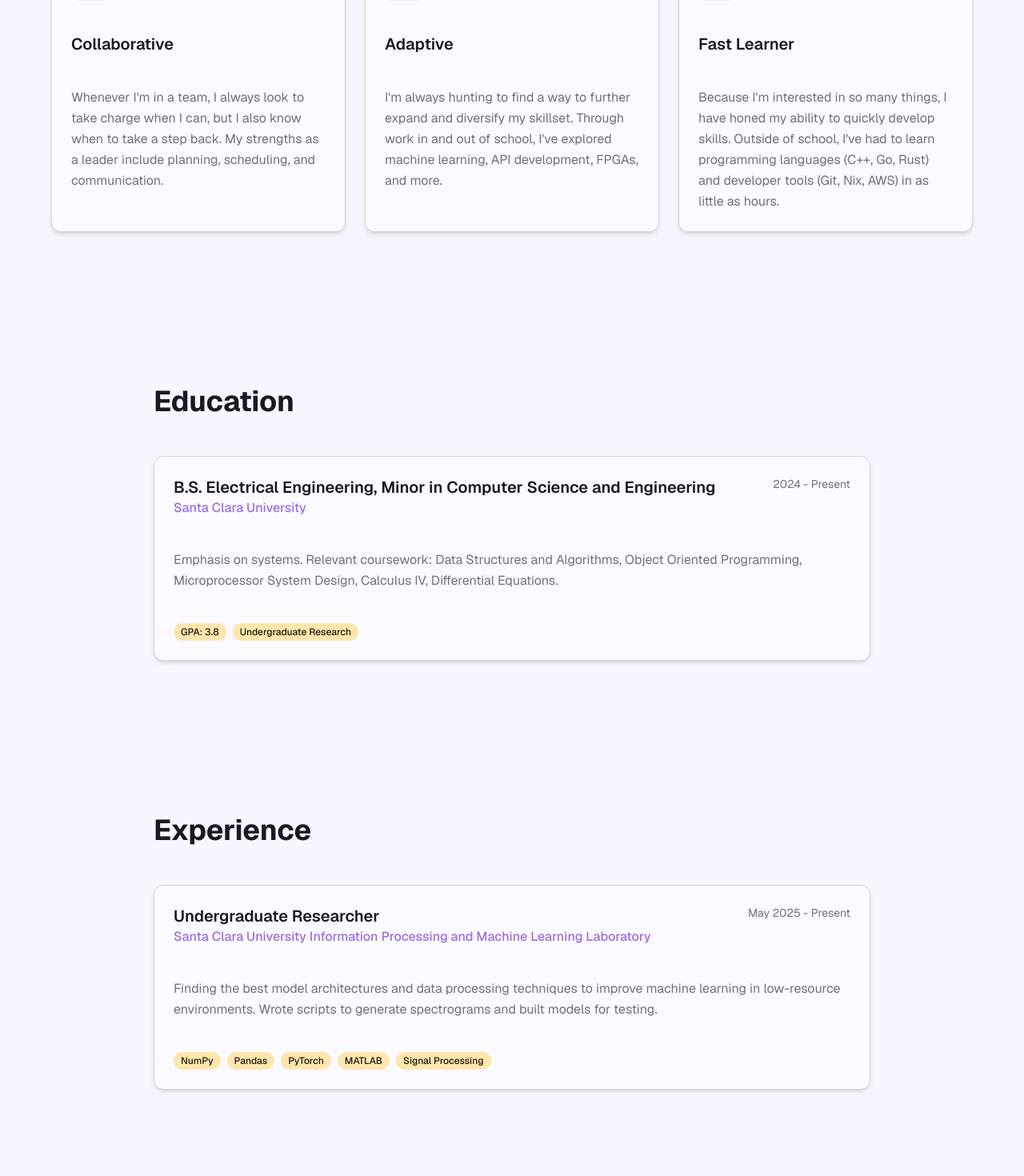
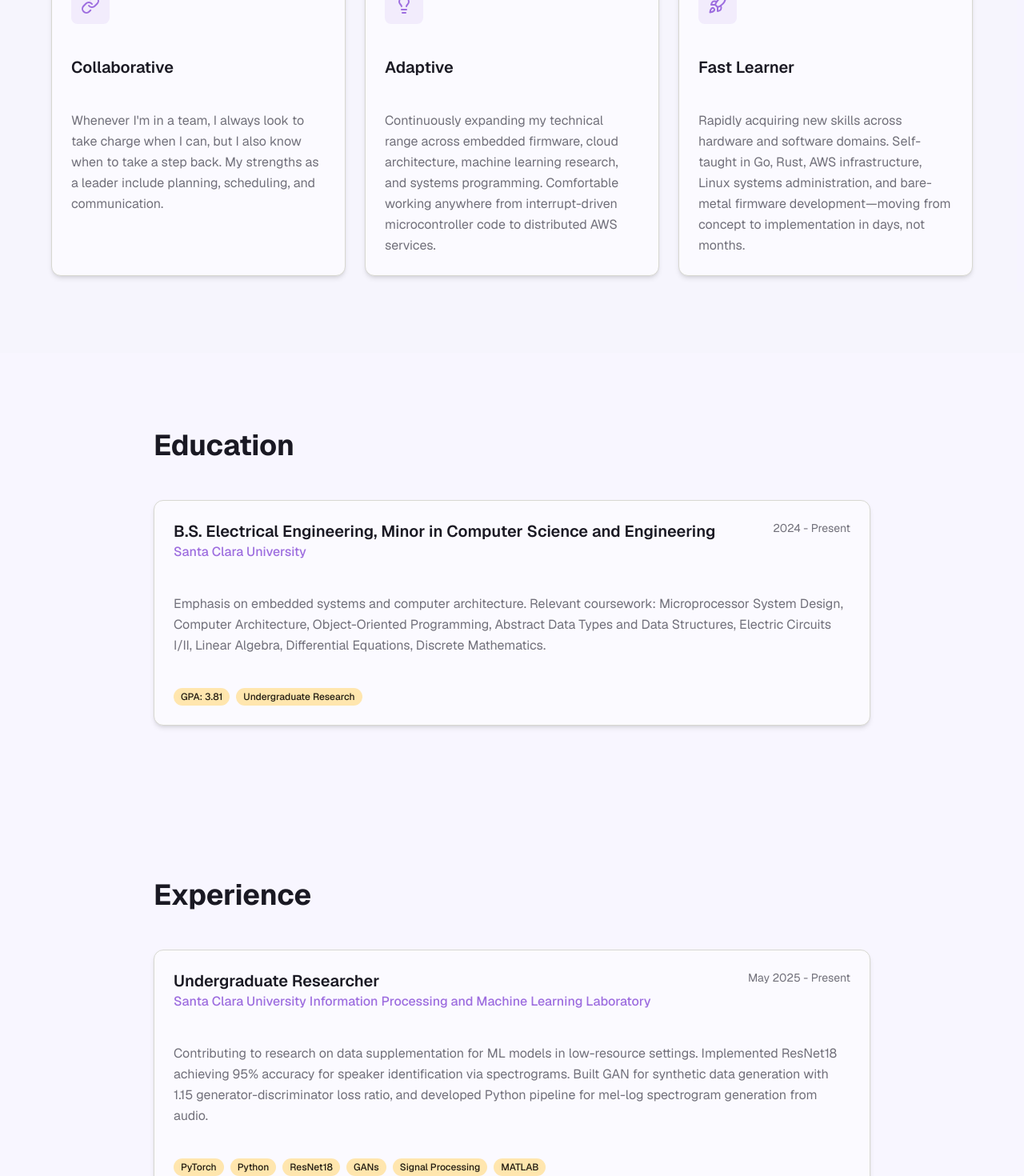
Before and after one commit to al-nf/personal-website, a Next.js app: page / in a window 1280 px wide. Shown: the part 1160-2630 px from the top of the page at 80% size. Built offline with nearby package versions, Linux system fonts and the light colour scheme.

Commit message:
updated education + removed learning section

```diff
--- a/app/page.tsx
+++ b/app/page.tsx
@@ -3,7 +3,6 @@ import { About } from "@/components/about"
 import { Education } from "@/components/education"
 import { Experience } from "@/components/experience"
 import { Projects } from "@/components/projects"
-import { Learning } from "@/components/learning"
 import { Contact } from "@/components/contact"
 import { Navigation } from "@/components/navigation"
 
@@ -17,7 +16,6 @@ export default function Home() {
                 <Education />
                 <Experience />
                 <Projects />
-                <Learning />
                 <Contact />
             </main>
         </div>
--- a/components/about.tsx
+++ b/components/about.tsx
@@ -9,7 +9,7 @@ export function About() {
                     <div className="space-y-4">
                         <h2 className="text-3xl md:text-4xl font-bold text-balance">About Me</h2>
                         <p className="text-lg text-muted-foreground leading-relaxed max-w-3xl">
-                            I'm an engineer passionate about learning new things. I have been working on expanding my skills both in hardware and software. My strength lies in my flexibility to succeed with any team using a wide variety of tech.
+                            I'm an electrical engineering student with a passion for building systems across the full stack—from firmware on ARM Cortex-M microcontrollers to cloud-native backends on AWS. My work spans embedded systems, machine learning research, and production infrastructure, always focused on creating robust, real-world solutions.
                         </p>
                     </div>
 
@@ -30,7 +30,7 @@ export function About() {
                             </div>
                             <h3 className="text-xl font-semibold">Adaptive</h3>
                             <p className="text-muted-foreground leading-relaxed">
-                                I'm always hunting to find a way to further expand and diversify my skillset. Through work in and out of school, I've explored machine learning, API development, FPGAs, and more.
+                                Continuously expanding my technical range across embedded firmware, cloud architecture, machine learning research, and systems programming. Comfortable working anywhere from interrupt-driven microcontroller code to distributed AWS services.
                             </p>
                         </Card>
 
@@ -40,7 +40,7 @@ export function About() {
                             </div>
                             <h3 className="text-xl font-semibold">Fast Learner</h3>
                             <p className="text-muted-foreground leading-relaxed">
-                                Because I'm interested in so many things, I have honed my ability to quickly develop skills. Outside of school, I've had to learn programming languages (C++, Go, Rust) and developer tools (Git, Nix, AWS) in as little as hours.
+                                Rapidly acquiring new skills across hardware and software domains. Self-taught in Go, Rust, AWS infrastructure, Linux systems administration, and bare-metal firmware development—moving from concept to implementation in days, not months.
                             </p>
                         </Card>
                     </div>
--- a/components/education.tsx
+++ b/components/education.tsx
@@ -7,8 +7,8 @@ const educations = [
         school: "Santa Clara University",
         period: "2024 - Present",
         description:
-            "Emphasis on systems. Relevant coursework: Data Structures and Algorithms, Object Oriented Programming, Microprocessor System Design, Calculus IV, Differential Equations.",
-        highlights: ["GPA: 3.8", "Undergraduate Research"],
+            "Emphasis on embedded systems and computer architecture. Relevant coursework: Microprocessor System Design, Computer Architecture, Object-Oriented Programming, Abstract Data Types and Data Structures, Electric Circuits I/II, Linear Algebra, Differential Equations, Discrete Mathematics.",
+        highlights: ["GPA: 3.81", "Undergraduate Research"],
     },
 ]
 
--- a/components/experience.tsx
+++ b/components/experience.tsx
@@ -7,8 +7,8 @@ const experiences = [
         company: "Santa Clara University Information Processing and Machine Learning Laboratory",
         period: "May 2025 - Present",
         description:
-            "Finding the best model architectures and data processing techniques to improve machine learning in low-resource environments. Wrote scripts to generate spectrograms and built models for testing.",
-        skills: ["NumPy", "Pandas", "PyTorch", "MATLAB", "Signal Processing"],
+            "Contributing to research on data supplementation for ML models in low-resource settings. Implemented ResNet18 achieving 95% accuracy for speaker identification via spectrograms. Built GAN for synthetic data generation with 1.15 generator-discriminator loss ratio, and developed Python pipeline for mel-log spectrogram generation from audio.",
+        skills: ["PyTorch", "Python", "ResNet18", "GANs", "Signal Processing", "MATLAB"],
     },
 ]
 
--- a/components/hero.tsx
+++ b/components/hero.tsx
@@ -16,7 +16,7 @@ export function Hero() {
                     </div>
 
                     <p className="text-lg text-muted-foreground leading-relaxed max-w-2xl">
-                        I am a self-motivated electrical engineering undergraduate focusing on embedded systems, with an interest in higher-level software such as machine learning and backend engineering. Passionate about building practical solutions that make a difference.
+                        Electrical engineering student at Santa Clara University specializing in embedded systems and firmware development. Building production systems from bare-metal ARM microcontrollers to cloud infrastructure—bridging hardware and software to create practical, scalable solutions.
                     </p>
 
                     <div className="flex items-center gap-4 pt-4">
--- a/components/learning.tsx
+++ /dev/null
@@ -1,50 +0,0 @@
-import { Card } from "@/components/ui/card"
-import { Badge } from "@/components/ui/badge"
-
-const learningItems = [
-    {
-        topic: "Machine Learning",
-        source: "IPML Lab",
-        description:
-            "Studying how and why model collapse occurs using a simple GAN trained on the very cute Stanford Dogs dataset. Reading about image upscaling methods to resolve GAN's miserably low output resolution.",
-    },
-    {
-        topic: "AC Analysis",
-        source: "ELEN 50 - Electric Circuits I",
-        description:
-            "Applying DC circuit analysis rules to AC is simple! They're all the same, but voltage and current are phasors now. Complex arithmetic is somewhat tedious, though.",
-    },
-    {
-        topic: "Serial Interfaces",
-        source: "ELEN 120 - Microprocessor System Design",
-        description:
-            "Communication protocols like SPI, I2C, and UART are surprisingly elegant - each makes different trade-offs between speed, pin count, and complexity.",
-    },
-]
-
-export function Learning() {
-    return (
-        <section id="learning" className="py-24 px-6 bg-muted/30">
-            <div className="container mx-auto max-w-6xl">
-                <div className="space-y-12">
-                    <div className="space-y-4">
-                        <h2 className="text-3xl md:text-4xl font-bold text-balance">Currently Learning</h2>
-                    </div>
-
-                    <div className="grid md:grid-cols-2 lg:grid-cols-3 gap-6">
-                        {learningItems.map((item, index) => (
-                            <Card key={index} className="p-6 space-y-4 hover:shadow-lg transition-shadow">
-                                <div className="space-y-2">
-                                    <h3 className="text-xl font-semibold">{item.topic}</h3>
-                                    <p className="text-sm text-accent font-medium">{item.source}</p>
-                                </div>
-
-                                <p className="text-sm text-muted-foreground leading-relaxed">{item.description}</p>
-                            </Card>
-                        ))}
-                    </div>
-                </div>
-            </div>
-        </section>
-    )
-}
```
